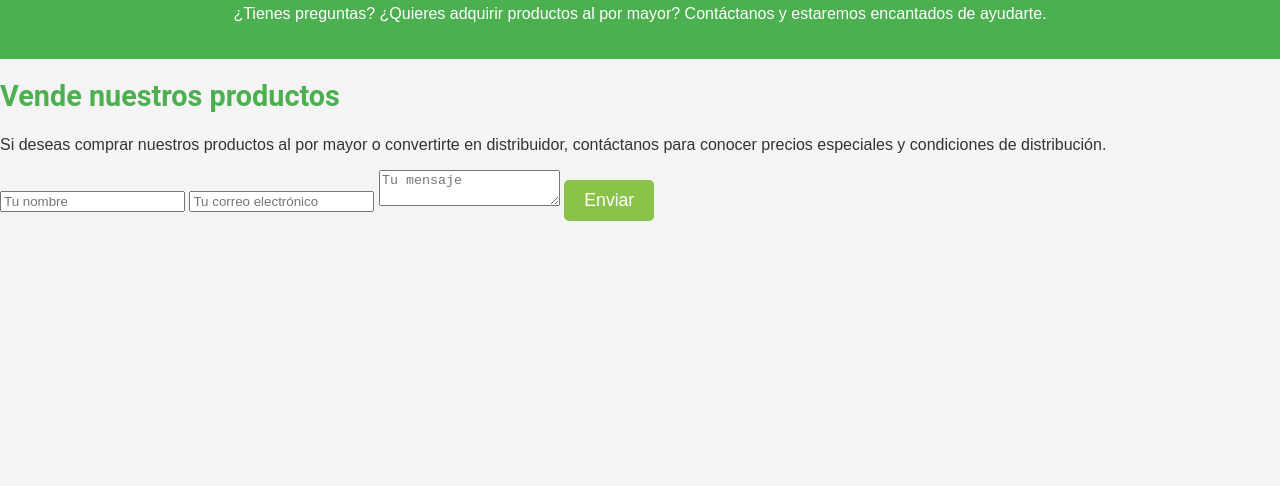
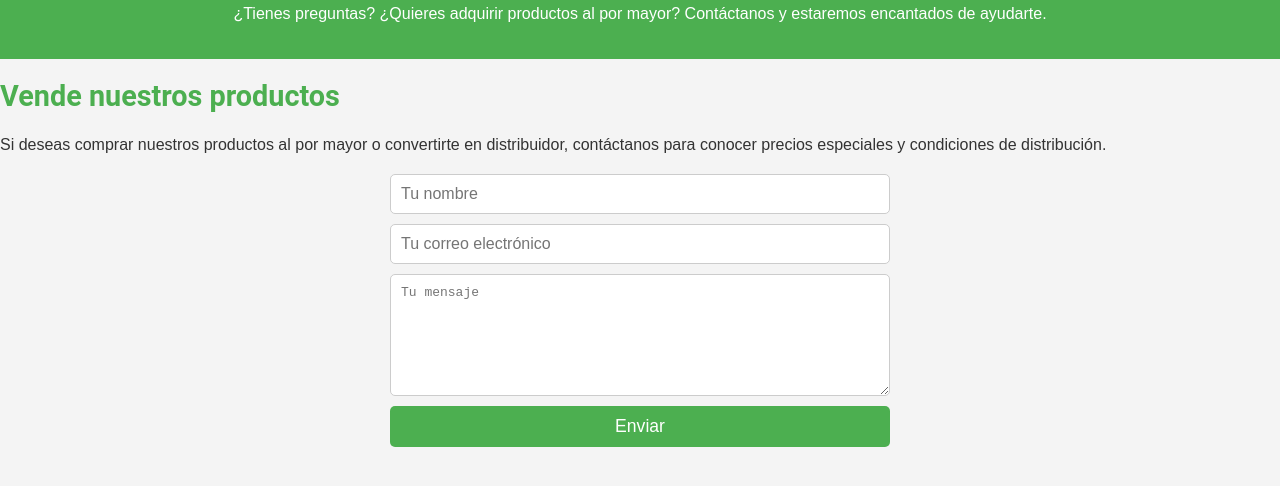
Before and after one commit to Earthyessence/Earthyessencecuador, a plain HTML site: page contacto.html in a window 1280 px wide. Shown: the part 116-602 px from the top of the page. Drawn offline with Linux system fonts and the light colour scheme.

Commit message:
Update style.css

```diff
--- a/style.css
+++ b/style.css
@@ -72,4 +72,49 @@ h2 {
 
 .price {
     font-size: 1.2em;
-    color: #FF5722; /*
+    color: #FF5722; /* Naranja para resaltar precios */
+    font-weight: bold;
+    margin-top: 10px;
+}
+
+.offer-item {
+    background-color: #FFF;
+    padding: 20px;
+    border-radius: 8px;
+    box-shadow: 0 4px 8px rgba(0, 0, 0, 0.1);
+    margin-top: 20px;
+}
+
+form {
+    display: flex;
+    flex-direction: column;
+    gap: 10px;
+    max-width: 500px;
+    margin: 20px auto;
+}
+
+input, textarea {
+    padding: 10px;
+    border: 1px solid #CCC;
+    border-radius: 5px;
+    font-size: 1em;
+}
+
+textarea {
+    resize: vertical;
+    min-height: 100px;
+}
+
+button {
+    background-color: #4CAF50;
+    color: white;
+    padding: 10px;
+    border: none;
+    border-radius: 5px;
+    cursor: pointer;
+    font-size: 1.1em;
+}
+
+button:hover {
+    background-color: #388E3C;
+}
```
